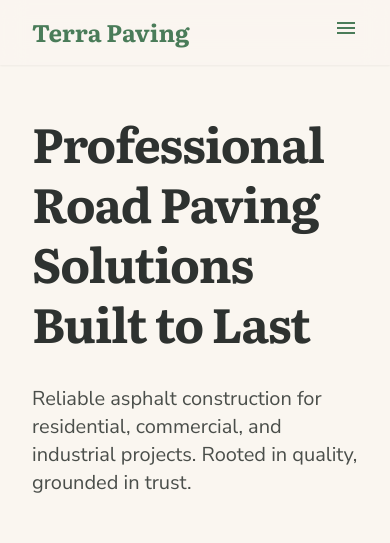
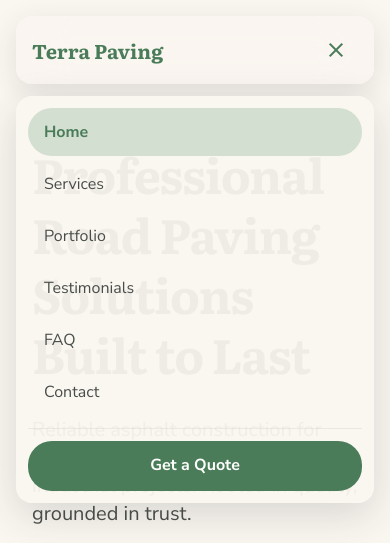
Before and after one commit to FachruDev/KASI_Contruction, a Next.js app: page / in a window 390 px wide. Both pictures are taken after a click on the button "menu". Shown: the top 543 px of the page. Built offline with nearby package versions, Linux system fonts and the light colour scheme.

Commit message:
Refactor Navbar component to enhance responsiveness and scrolling behavior

```diff
--- a/components/layout/Navbar.tsx
+++ b/components/layout/Navbar.tsx
@@ -1,4 +1,8 @@
+"use client";
+
+import { useEffect, useRef, useState } from "react";
 import Link from "next/link";
+
 import { MAIN_NAV_ITEMS, type NavKey } from "@/data/navigation";
 import { MaterialIcon } from "@/components/ui/MaterialIcon";
 
@@ -7,27 +11,118 @@ interface NavbarProps {
 }
 
 export function Navbar({ active }: NavbarProps) {
+  const [open, setOpen] = useState(false);
+  const [visible, setVisible] = useState(true);
+
+  const lastScrollY = useRef(0);
+
+  const closeMenu = () => {
+    setOpen(false);
+  };
+
+  useEffect(() => {
+    lastScrollY.current = window.scrollY;
+
+    const handleScroll = () => {
+      const currentScrollY = window.scrollY;
+      const previousScrollY = lastScrollY.current;
+
+      // Selalu tampil ketika berada dekat bagian atas halaman.
+      if (currentScrollY < 80) {
+        setVisible(true);
+        lastScrollY.current = currentScrollY;
+        return;
+      }
+
+      // Jangan sembunyikan navbar ketika mobile menu sedang terbuka.
+      if (open) {
+        setVisible(true);
+        lastScrollY.current = currentScrollY;
+        return;
+      }
+
+      const scrollDifference = currentScrollY - previousScrollY;
+
+      // Threshold kecil agar navbar tidak berkedip karena scroll 1-2px.
+      if (Math.abs(scrollDifference) < 8) {
+        return;
+      }
+
+      if (scrollDifference > 0) {
+        // Scroll ke bawah.
+        setVisible(false);
+      } else {
+        // Scroll ke atas.
+        setVisible(true);
+      }
+
+      lastScrollY.current = currentScrollY;
+    };
+
+    window.addEventListener("scroll", handleScroll, {
+      passive: true,
+    });
+
+    return () => {
+      window.removeEventListener("scroll", handleScroll);
+    };
+  }, [open]);
+
   return (
-    <header className="sticky top-0 z-50 w-full bg-surface/90 shadow-xs backdrop-blur-md">
-      <div className="mx-auto flex max-w-7xl items-center justify-between px-8 py-4">
-        <Link className="font-headline text-2xl font-bold text-primary" href="/">
+    <>
+      <header
+        className={`
+          fixed left-4 right-4 top-4 z-50
+          rounded-2xl
+          bg-surface/90
+          shadow-[0_8px_30px_rgba(46,50,48,0.12)]
+          backdrop-blur-xl
+          transition-transform
+          duration-300
+          ease-out
+
+          lg:left-0
+          lg:right-0
+          lg:top-0
+          lg:w-full
+          lg:rounded-none
+          lg:shadow-xs
+
+          ${
+            visible
+              ? "translate-y-0"
+              : "-translate-y-[calc(100%+2rem)] lg:-translate-y-full"
+          }
+        `}
+      >
+        <div className="mx-auto flex max-w-7xl items-center justify-between px-4 py-3 sm:px-6 lg:px-8 lg:py-4">
+          {/* Brand */}
+          <Link
+            href="/"
+            onClick={closeMenu}
+            className="shrink-0 font-headline text-xl font-bold text-primary sm:text-2xl"
+          >
             Terra Paving
           </Link>
 
-        <nav aria-label="Primary navigation" className="hidden items-center gap-8 font-body md:flex">
+          {/* Desktop Navigation */}
+          <nav
+            aria-label="Primary navigation"
+            className="hidden items-center gap-6 font-body lg:flex xl:gap-8"
+          >
             {MAIN_NAV_ITEMS.map((item) => {
               const isActive = item.key === active;
 
               return (
                 <Link
                   key={item.key}
+                  href={item.href}
                   aria-current={isActive ? "page" : undefined}
                   className={
                     isActive
                       ? "border-b-2 border-primary pb-1 font-bold text-primary transition-opacity hover:opacity-80"
                       : "text-on-surface-variant transition-colors duration-200 hover:text-primary hover:opacity-80"
                   }
-                href={item.href}
                 >
                   {item.label}
                 </Link>
@@ -35,19 +130,106 @@ export function Navbar({ active }: NavbarProps) {
             })}
           </nav>
 
-        <div className="hidden items-center md:flex">
+          {/* Desktop CTA */}
+          <div className="hidden items-center lg:flex">
             <Link
-            className="rounded-full bg-primary px-6 py-2.5 font-bold text-on-primary transition-transform duration-150 hover:scale-95 hover:opacity-80"
               href="/contact"
+              className="rounded-full bg-primary px-6 py-2.5 font-bold text-on-primary transition-all duration-150 hover:scale-95 hover:opacity-80"
             >
               Get a Quote
             </Link>
           </div>
 
-        <button aria-label="Open navigation menu" className="text-primary md:hidden" type="button">
-          <MaterialIcon className="text-3xl">menu</MaterialIcon>
+          {/* Mobile Menu Button */}
+          <button
+            type="button"
+            aria-controls="mobile-navigation"
+            aria-expanded={open}
+            aria-label={open ? "Close navigation menu" : "Open navigation menu"}
+            onClick={() => setOpen((current) => !current)}
+            className="flex size-11 items-center justify-center rounded-xl text-primary transition-colors hover:bg-surface-container-low lg:hidden"
+          >
+            <MaterialIcon className="text-3xl">
+              {open ? "close" : "menu"}
+            </MaterialIcon>
           </button>
         </div>
+
+        {/* Mobile Navigation */}
+        <div
+          className={`
+            absolute
+            left-0
+            right-0
+            top-[calc(100%+0.75rem)]
+            overflow-hidden
+            rounded-2xl
+            bg-surface/95
+            shadow-[0_12px_40px_rgba(46,50,48,0.16)]
+            backdrop-blur-xl
+            transition-all
+            duration-300
+            lg:hidden
+
+            ${
+              open
+                ? "visible translate-y-0 opacity-100"
+                : "pointer-events-none invisible -translate-y-2 opacity-0"
+            }
+          `}
+        >
+          <nav
+            id="mobile-navigation"
+            aria-label="Mobile navigation"
+            className="p-3"
+          >
+            <ul className="flex flex-col gap-1">
+              {MAIN_NAV_ITEMS.map((item) => {
+                const isActive = item.key === active;
+
+                return (
+                  <li key={item.key}>
+                    <Link
+                      href={item.href}
+                      aria-current={isActive ? "page" : undefined}
+                      onClick={closeMenu}
+                      className={`
+                        flex min-h-12 items-center
+                        rounded-xl
+                        px-4 py-3
+                        text-base
+                        transition-colors
+
+                        ${
+                          isActive
+                            ? "bg-primary-container/30 font-bold text-primary"
+                            : "text-on-surface-variant hover:bg-surface-container-low hover:text-primary"
+                        }
+                      `}
+                    >
+                      {item.label}
+                    </Link>
+                  </li>
+                );
+              })}
+            </ul>
+
+            <div className="mt-3 border-t border-outline-variant/30 pt-3">
+              <Link
+                href="/contact"
+                onClick={closeMenu}
+                className="flex min-h-12 w-full items-center justify-center rounded-xl bg-primary px-6 py-3 font-bold text-on-primary transition-opacity hover:opacity-80 active:scale-[0.98]"
+              >
+                Get a Quote
+              </Link>
+            </div>
+          </nav>
+        </div>
       </header>
+
+      {/* Ruang navbar pada mobile.
+          Desktop navbar fixed sehingga spacing juga dibutuhkan. */}
+      <div className="h-24 lg:h-18" />
+    </>
   );
 }
```
Lines whose indentation alone changed are shown as unchanged.
